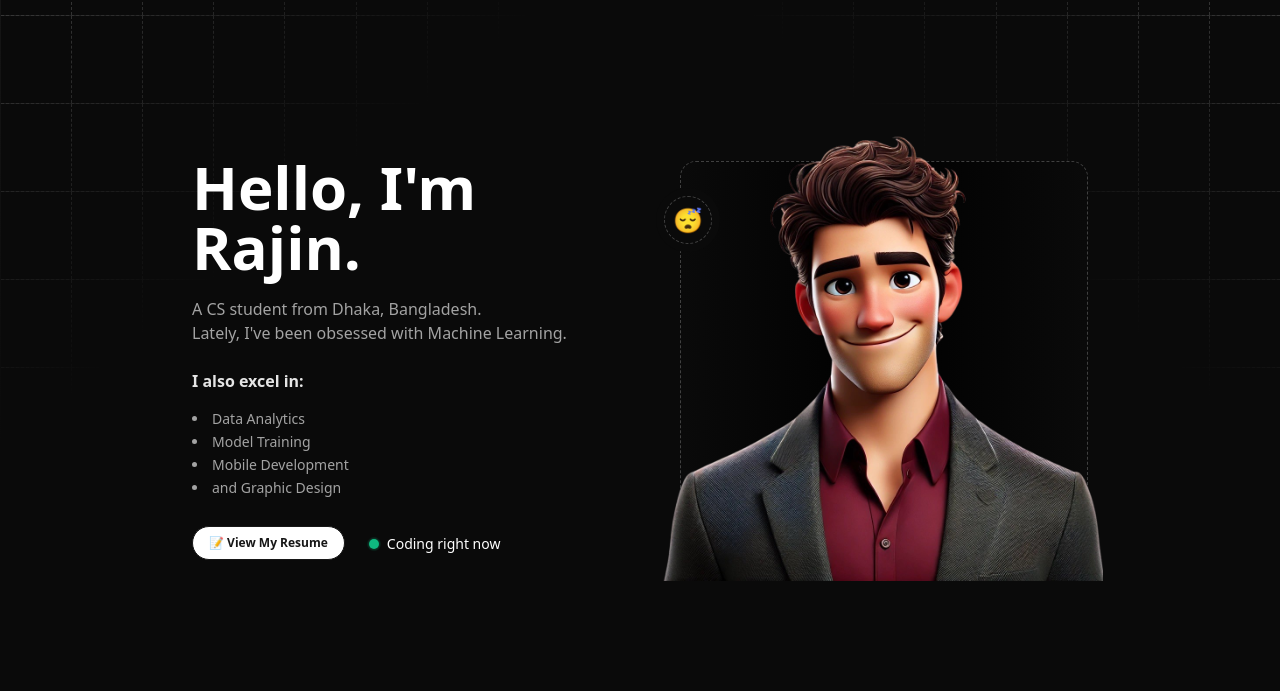
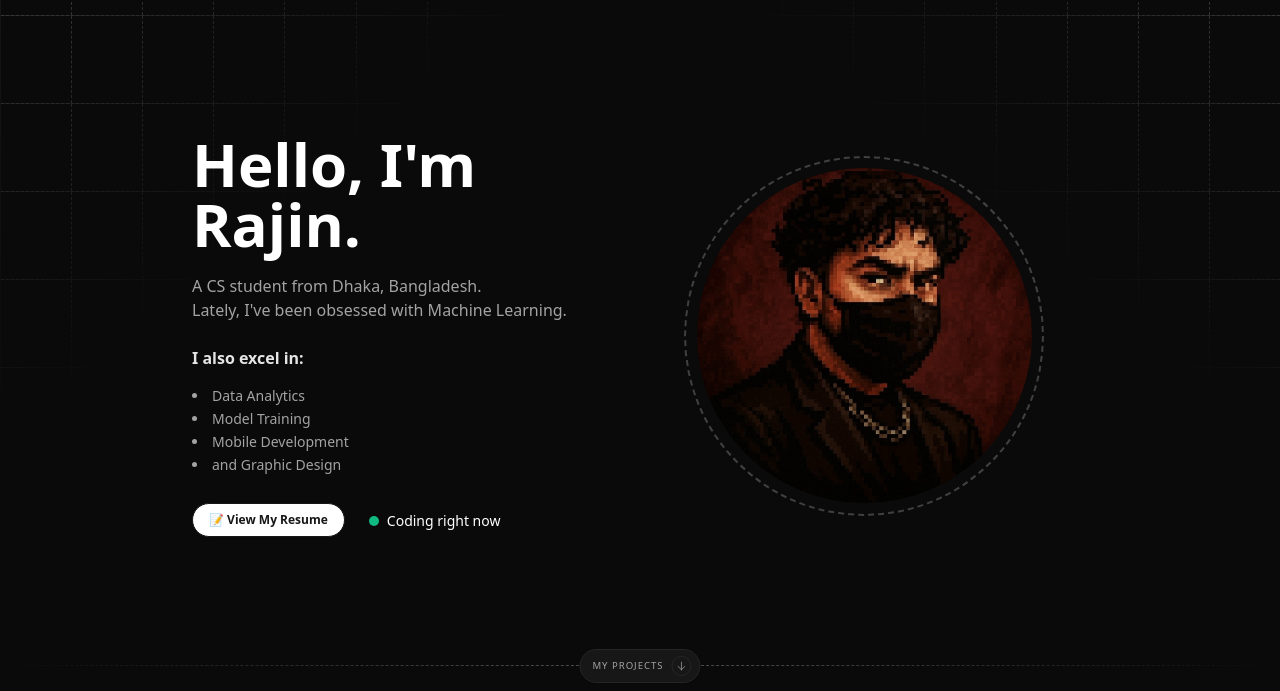
Before and after one commit to rajin-khan/Portfolio, an Astro site: page / in a window 1280 px wide. Shown: the part 74-765 px from the top of the page. Built offline with nearby package versions, Linux system fonts and the light colour scheme; Astro itself is replaced by a stand-in of ours.

Commit message:
Update landing page

```diff
--- a/src/pages/index.astro
+++ b/src/pages/index.astro
@@ -15,7 +15,6 @@
   "description": "CS student from Dhaka, Bangladesh focusing on Supervised Machine Learning",
   "url": "https://rajinkhan.vercel.app",
   "sameAs": [
-    // Add your social media profiles here
     "https://github.com/rajin-khan",
     "https://www.linkedin.com/in/rajin-khan",
     "https://www.instagram.com/raaajiin/",
@@ -29,7 +28,7 @@
   description="CS student from Dhaka, Bangladesh specializing in Supervised Machine Learning, Data Analytics, and Mobile Development."
 >
   <main class="relative z-20 w-full max-w-4xl mx-auto mt-16 px-7 md:mt-24 lg:mt-32 xl:px-0">
-    <section class="flex flex-col items-center md:flex-row">
+    <section class="flex flex-col-reverse md:flex-row items-center">
       <div class="relative w-full md:w-1/2">
         <h1 class="mb-5 text-4xl font-bold leading-tight md:text-4xl lg:text-6xl dark:text-white">
           Hello, I'm Rajin.
@@ -49,33 +48,23 @@
         </ul>
         <div class="flex items-center gap-6">
             <Button text="📝 View My Resume" link="/resume.pdf" />
+
             <div class="mt-5">
                 <StatusIndicator status="online" />
             </div>
         </div>
       </div>
 
-      <div class="relative justify-end hidden w-full mt-10 md:flex md:pl-10 md:w-1/2 md:mt-0 md:translate-y-4 xl:translate-y-0">
-        <div class="relative z-50 w-full">
-          <div class="absolute bottom-0 z-40 w-16 h-16 -translate-x-6 -translate-y-1/2 lg:top-auto top-0 lg:-translate-y-[330px] rounded-full">
-            <span class="relative z-20 flex items-center justify-center w-full h-full text-2xl border-8 border-white rounded-full dark:border-neutral-950 bg-neutral-100 dark:bg-neutral-900">
-              <span class="flex items-center justify-center w-full h-full bg-white border border-dashed rounded-full dark:bg-neutral-950 border-neutral-300 dark:border-neutral-700" aria-hidden="true">
-                😴
-              </span>
-            </span>
-          </div>
-          <div class="relative z-30 px-10">
-            <img
-              src="/assets/images/image.png"
-              class="relative z-30 w-auto h-auto max-w-xs md:max-w-md mx-auto translate-x-[-65px] translate-y-[-1px]"
-              alt="Rajin Khan - Computer Science Student and Machine Learning Enthusiast"
-              width="400"
-              height="400"
-              loading="eager"
-            />
-          </div>
-          <div class="absolute bottom-0 right-0 z-20 w-full h-full lg:h-[420px] translate-x-0 -translate-y-px border border-dashed rounded-2xl bg-gradient-to-r dark:from-neutral-950 dark:via-black dark:to-neutral-950 from-white via-neutral-50 to-white border-neutral-300 dark:border-neutral-700">
-          </div>
+      <div class="relative flex justify-center w-full mt-10 md:mt-0 md:w-1/2 md:translate-y-4 xl:translate-y-0 order-first md:order-none">
+        <div class="relative flex items-center justify-center w-[280px] h-[280px] lg:w-[360px] lg:h-[360px] border-2 border-dashed rounded-full border-neutral-300 dark:border-neutral-700">
+          <img
+            src="/assets/images/rajin-main.jpeg"
+            class="w-[265px] h-[265px] lg:w-[335px] lg:h-[335px] rounded-full object-cover"
+            alt="Rajin Khan - Computer Science Student and Machine Learning Enthusiast"
+            width="390"
+            height="390"
+            loading="eager"
+          />
         </div>
       </div>
     </section>
```
Also changed, not shown: public/assets/images/rajin-main.jpeg (added).
